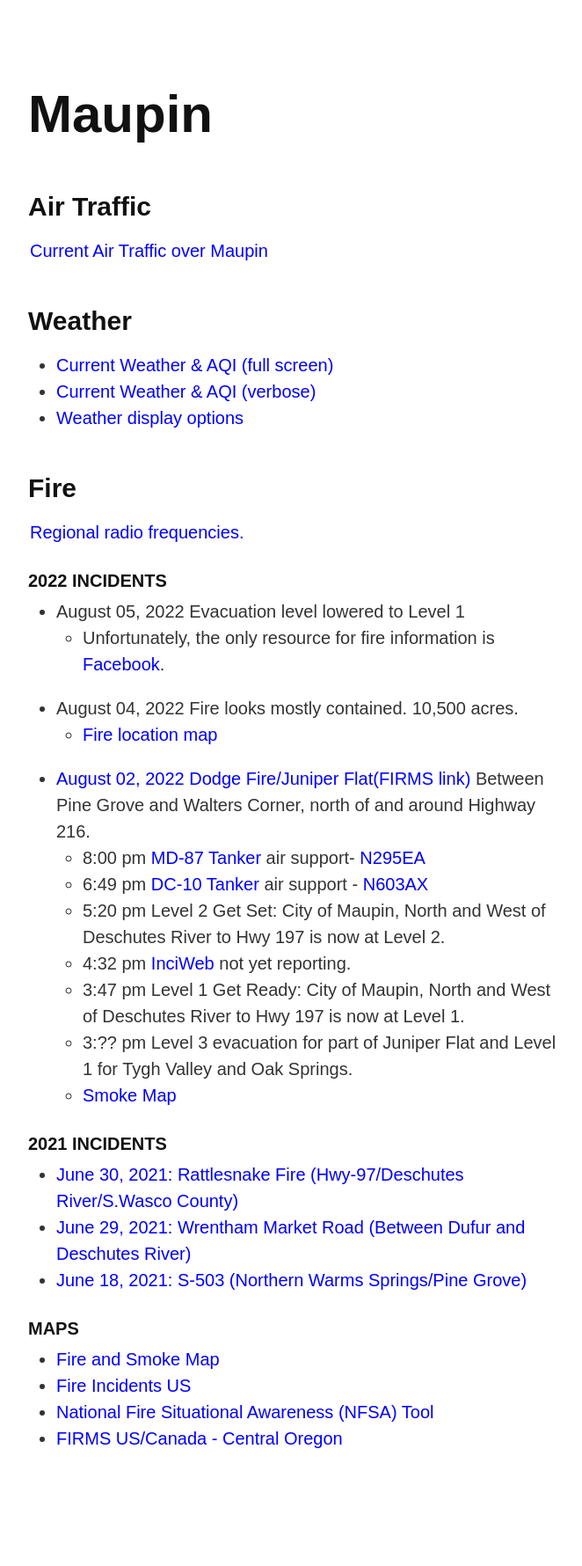
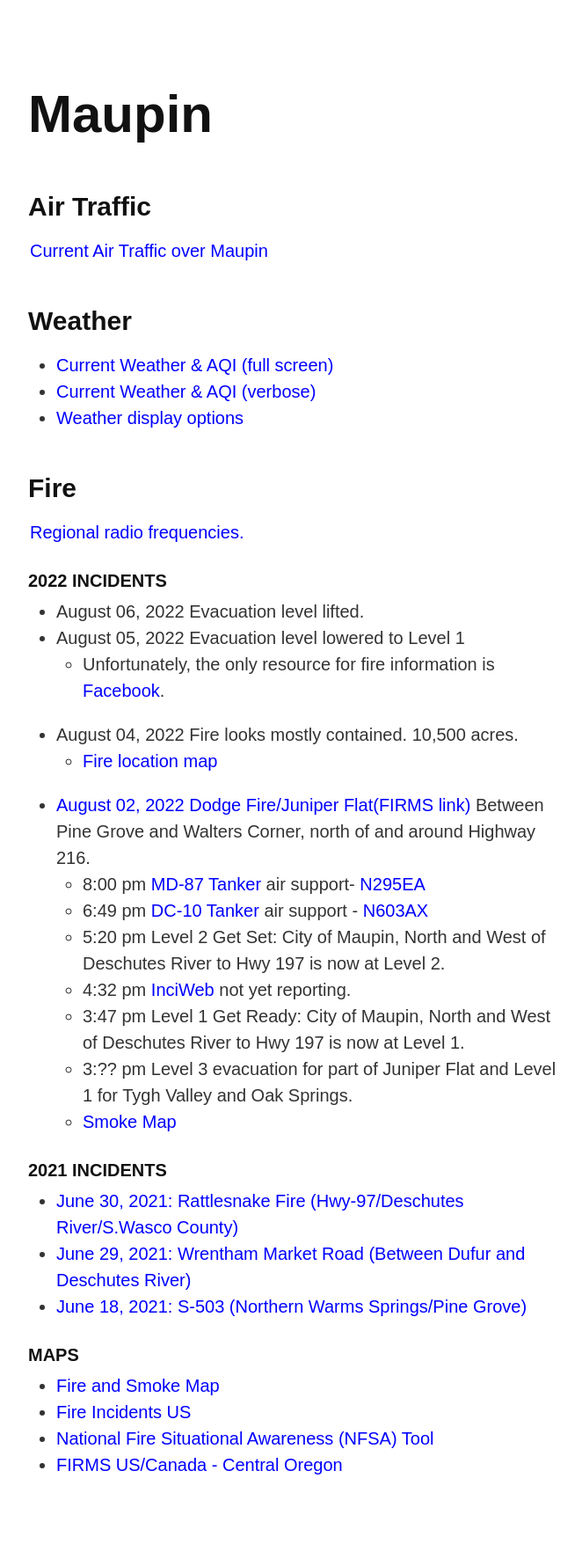
Before and after one commit to todgru/todgru.github.io, a Jekyll site: the page built from maupin/index.md, in a window 1280 px wide. Shown: the whole page at 88% size, without its empty margins (306-968 px from the left). Built offline with Jekyll 4.4.1, drawn with Linux system fonts in a browser that asks for light colours; our own code applies the rules of GitHub Pages for plain Markdown files; before the commit the page ends 1750 px from its top, so only the background shows below that.

Commit message:
fire: final update

```diff
--- a/maupin/index.md
+++ b/maupin/index.md
@@ -17,6 +17,7 @@ layout: nobackground
 
 [Regional radio frequencies.](./fire-frequencies.md)
 ### 2022 Incidents
+* August 06, 2022 Evacuation level lifted.
 * August 05, 2022 Evacuation level lowered to Level 1
   * Unfortunately, the only resource for fire information is [Facebook](https://www.facebook.com/OfficialMillerRoadFire/).
 * August 04, 2022 Fire looks mostly contained. 10,500 acres.
```
